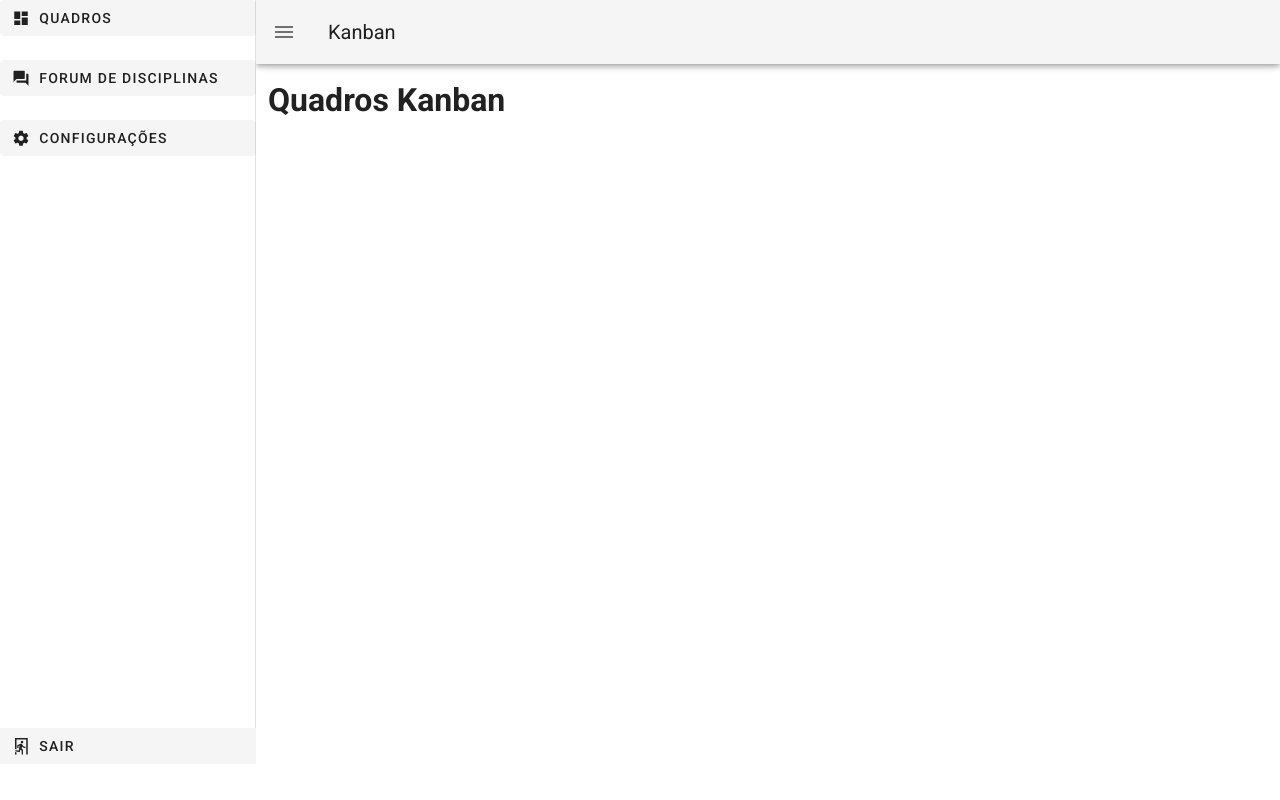
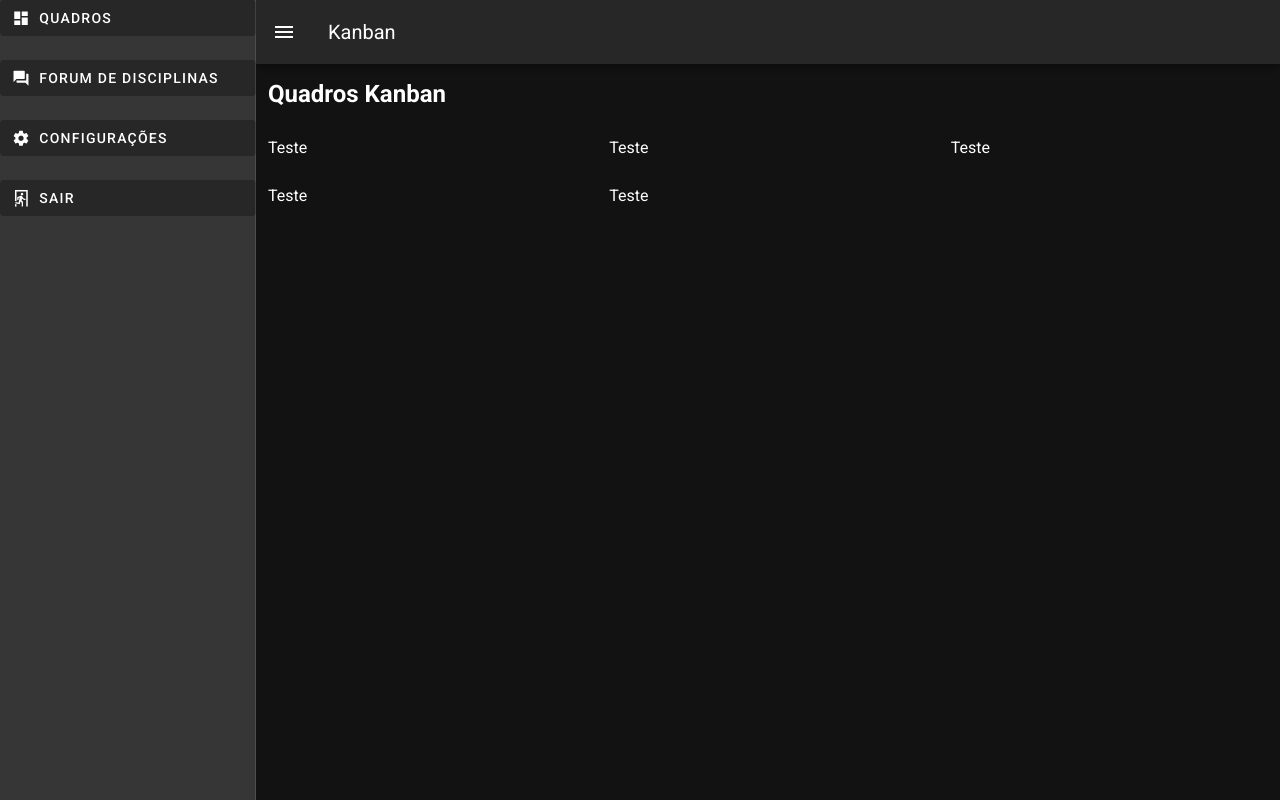
Before and after one commit to Giovani-O/kanban-management, a Vue app in the folder Development/kanban/: page / in a window 1280 px wide. Built offline with nearby package versions, Linux system fonts and the light colour scheme.

Commit message:
feat(kanban): tema e inicio do layout da tela de quadros

```diff
--- a/Development/kanban/src/App.vue
+++ b/Development/kanban/src/App.vue
@@ -52,12 +52,6 @@
       </v-row>
 
       <!-- Sair -->
-      <v-footer
-        app
-        bottom
-        fixed
-        padless
-      >
       <v-row>
         <v-col
           cols="12"
@@ -75,7 +69,6 @@
           </v-btn>
         </v-col>
       </v-row>
-      </v-footer>
     </v-navigation-drawer>
 
     <v-app-bar app>
--- a/Development/kanban/src/components/KanbanDashboard.vue
+++ b/Development/kanban/src/components/KanbanDashboard.vue
@@ -1,6 +1,15 @@
 <template>
   <v-container>
-    <h1>Quadros Kanban</h1>
+    <h2>Quadros Kanban</h2>
+
+    <v-card class="mt-6" flat color="transparent">
+      <v-row>
+        <v-col cols="4" v-for="item in items" :key="item.code">
+          <!-- Adicionar aqui o componente representando o card -->
+          Teste
+        </v-col>
+      </v-row>
+    </v-card>
   </v-container>
 </template>
 
@@ -9,7 +18,28 @@
     name: 'KanbanDashboard',
     data() {
       return {
-
+        items: [
+          {
+            code: 1,
+            name: 'Quadro 1',
+          },
+          {
+            code: 2,
+            name: 'Quadro 2',
+          },
+          {
+            code: 3,
+            name: 'Quadro 3',
+          },
+          {
+            code: 4,
+            name: 'Quadro 4',
+          },
+          {
+            code: 5,
+            name: 'Quadro 5',
+          },
+        ]
       }
     }
   }
--- a/Development/kanban/src/plugins/vuetify.js
+++ b/Development/kanban/src/plugins/vuetify.js
@@ -1,7 +1,9 @@
 import Vue from 'vue';
 import Vuetify from 'vuetify/lib/framework';
 
+// Configuração de tema
 Vue.use(Vuetify);
 
 export default new Vuetify({
+  theme: { dark: true }
 });
--- a/Development/kanban/src/views/About.vue
+++ /dev/null
@@ -1,5 +0,0 @@
-<template>
-  <div class="about">
-    <h1>This is an about page</h1>
-  </div>
-</template>
```
Also changed, not shown: Development/kanban/src/views/Home.vue (deleted, +0 -19 lines). Lines whose indentation alone changed are shown as unchanged.
